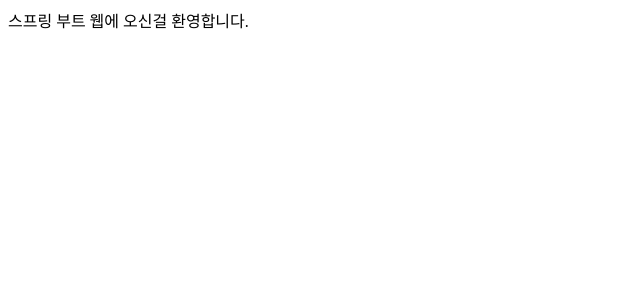
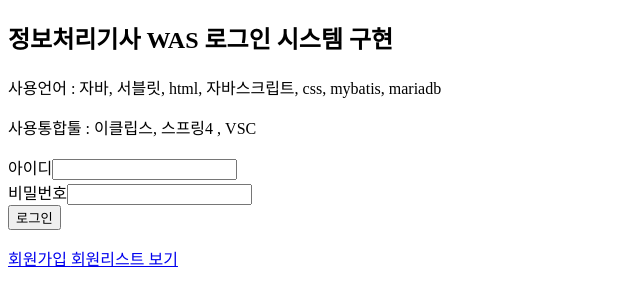
Before and after one commit to nowFlower/loginsystem, a plain HTML site: page LoginSystem/src/main/resources/static/index.html in a window 1280 px wide. Shown: the whole page, without its empty margins (0-640 px from the left). Drawn offline with Linux system fonts and the light colour scheme.

Commit message:
test_google

```diff
--- a/LoginSystem/src/main/resources/static/index.html
+++ b/LoginSystem/src/main/resources/static/index.html
@@ -2,8 +2,22 @@
 <!-- 첫페이지-->
 <html>
 	<head>
-		<title>스프링 웹</title>
+		<title>정보처리기사 로그인시스템 구현하기</title>
 		<meta charset="utf-8" />
 	</head>
-	<body>스프링 부트 웹에 오신걸 환영합니다.</body>
+	<body>
+		<h2>정보처리기사 WAS 로그인 시스템 구현</h2>
+		<p>사용언어 : 자바, 서블릿, html, 자바스크립트, css, mybatis, mariadb</p>
+		<p>사용통합툴 : 이클립스, 스프링4 , VSC</p>
+		<div>
+			<div>
+				<label>아이디</label><input type="text" /> <br>
+				<label>비밀번호</label><input type="password" />
+			</div>
+			<div>
+				<button>로그인</button>
+			</div>
+			<p><a href="#">회원가입 </a> <a href="#">회원리스트 보기</a></p>
+		</div>
+	</body>
 </html>
--- a/dataset.js
+++ b/dataset.js
@@ -26,7 +26,7 @@ class DataSet{
 
 let d1 = new DataSet("개발환경구축")//메인 타이틀 //메뉴번호
 d1.set_content("사용자의 로그인 기능을 구현하여 로그인 사용자와 비로그인 사용자에 제공 서비스를 구분한다.")//서브 타이틀
-d1.set_img(0,{imgtitle:"요구사항명세",imgurl:"https://drive.google.com/file/d/1NXPYGbGZHcReeObo66VbO6OC_yKTkso_/view?usp=drive_link",imglog:"사용자의 요구사항을 인터뷰, 설문지등의 방법으로 조사하여 분석할 수 있다.",sourceurl:"https://docs.google.com/document/d/1fYO-WllL1nq8-qJC6Aj8fTeQplv7hvQzxUfRQAgAamo/edit?usp=drive_link"})//이미지타이틀
+d1.set_img(0,{imgtitle:"test용 이미지",imgurl:"https://drive.google.com/file/d/11Uz5Pprxc-vEFFCCAgRFnq2_WAEXba2F/view?usp=drive_link",imglog:"test.",sourceurl:"https://docs.google.com/document/d/1JbFatHEjxdB3eTPxFEAYw51Lz_h7iacljwEeVSjZ_hk/edit?usp=drive_link"})//이미지타이틀
 
 
 d1.set_content("목표 시스템 개발을 위한 적정한 언어를 선정하고 라이선스와 향후 지원사항을 참고하여 결정한다.")
```
